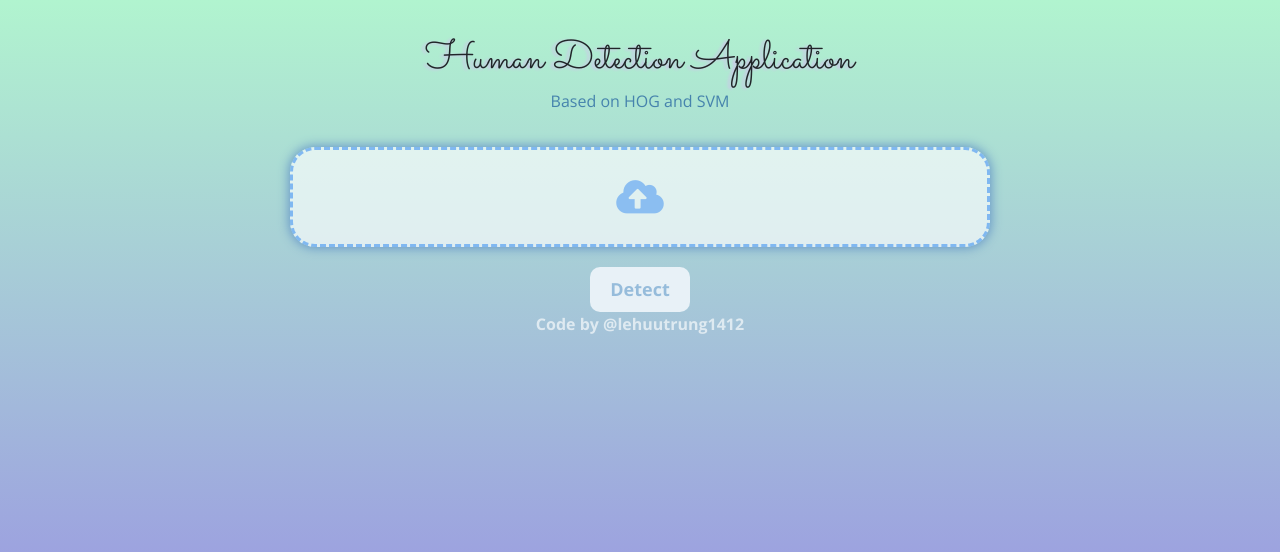
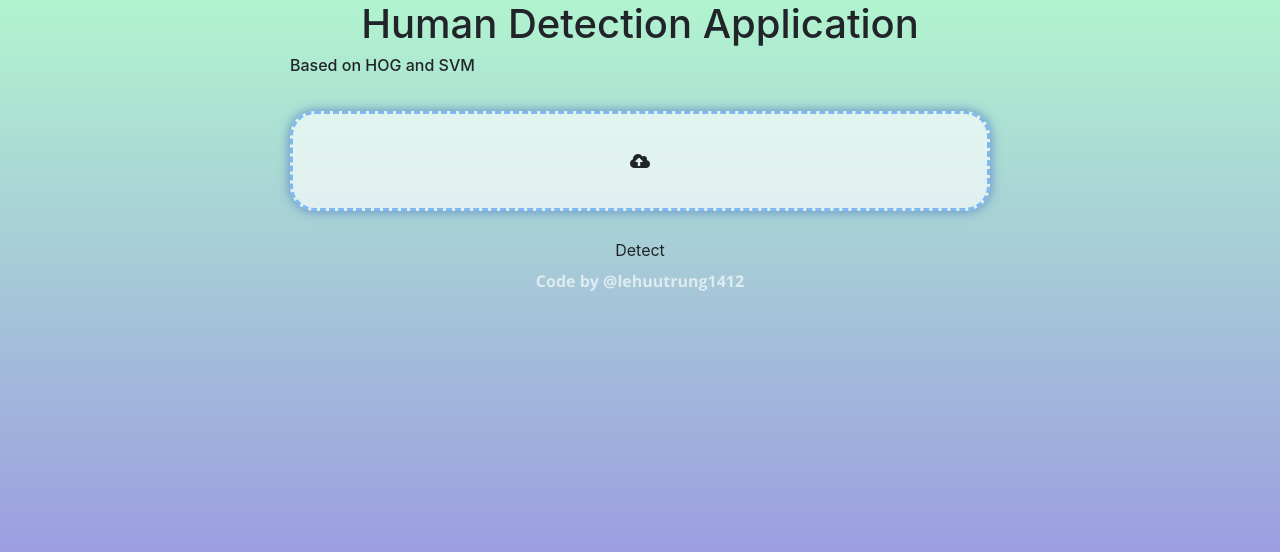
Before and after one commit to lehuutrung1412/Person-Detection, a Flask app: page / in a window 1280 px wide. Shown: the top 552 px of the page. Run offline with Flask 2, Linux system fonts and the light colour scheme; some libraries are stand-ins or nearby versions.

Commit message:
Update: style attr

```diff
--- a/app/templates/index.html
+++ b/app/templates/index.html
@@ -17,18 +17,18 @@
 <body style="background-image: linear-gradient(to top, #9890e3 0%, #b1f4cf 100%);">
     <div class="container" style="width: 730px;">
         <header>
-            <h1 class="text-center" style="color: var(--bs-white);margin-top: 36px;font-family: Sacramento, serif;text-shadow: -3px 1px 3px #d1c2ed;">Human Detection Application</h1>
-            <h6 style="text-align: center;color: rgba(25,90,156,0.7);font-family: 'Open Sans', sans-serif;">Based on HOG and SVM</h6>
+            <h1 class="text-center" >Human Detection Application</h1>
+            <h6 >Based on HOG and SVM</h6>
         </header>
         <main class="text-center align-items-center">
             <div class="dropArea d-lg-flex justify-content-lg-center align-items-lg-center">
-                <i class="fas fa-cloud-upload-alt d-block d-lg-flex justify-content-lg-center align-items-lg-center" data-bss-hover-animate="bounce" style="width: 200px;font-size: 38px;text-align: center;height: 65px;color: #8bbef1;"></i>
+                <i class="cloud fas fa-cloud-upload-alt d-block d-lg-flex justify-content-lg-center align-items-lg-center" data-bss-hover-animate="bounce"></i>
                 <input type="file" hidden>
             </div>
             <div class="text-center d-lg-flex justify-content-lg-center align-items-lg-center" style="margin-top: 20px;">
-                <button class="btn text-center link-primary d-lg-flex justify-content-center align-items-center align-content-center" data-bss-hover-animate="rubberBand" type="button" style="text-align: center;margin-left: 0px;background: rgb(232,241,247);height: 45px;width: 100px;border-radius: 10px;color: rgb(150,188,219);font-family: 'Open Sans', sans-serif;font-weight: bold;font-size: 18px;">Detect</button></div>
-            <div id="resultBox" class="d-none" style="height: 400px;background: rgba(255,255,255,0.64);margin-top: 20px;margin-left: 0px;border-radius: 25px;">
-                <img id="result" style="height: 100%;"/>
+                <button class="button btn text-center link-primary d-lg-flex justify-content-center align-items-center align-content-center" data-bss-hover-animate="rubberBand" type="button" style="">Detect</button></div>
+            <div id="resultBox" class="d-none">
+                <img id="result"/>
             </div>
         </main>
         <footer class="footer-basic" style="background: rgba(255,255,255,0);color: var(--bs-white);margin-bottom: 345px;">
```
